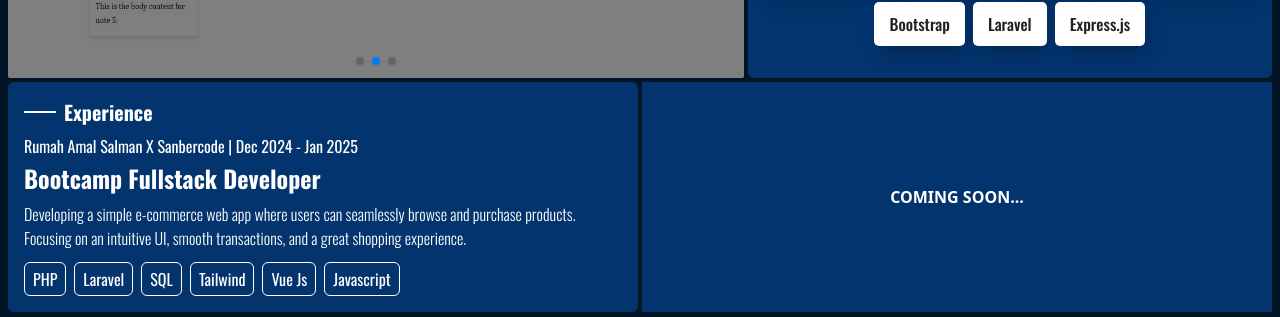
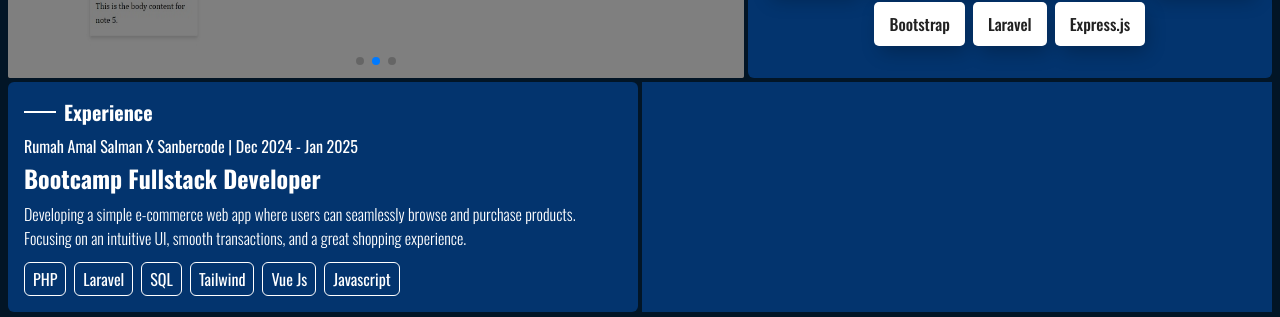
Before and after one commit to MchmdGalih/vue-portofolio, a Vue app: page / in a window 1280 px wide. Shown: the part 579-896 px from the top of the page. Built offline with nearby package versions, Linux system fonts and the light colour scheme; some icons are missing; a web font is replaced by a local one.

Commit message:
initial commit

```diff
--- a/src/App.vue
+++ b/src/App.vue
@@ -66,13 +66,7 @@
       <GridBox
         customClass="md:col-span-6 bg-[#03346E] md:row-span-1 col-span-12 grid-item"
       >
-        <div
-          class="w-full font-bold text-white h-full flex justify-center items-center"
-        >
-          <div class="flex flex-col text-center">
-            <p>COMING SOON...</p>
-          </div>
-        </div>
+        <div class="w-full font-bold text-white h-full grid grid-cols-2"></div>
       </GridBox>
     </GridWrapper>
   </main>
```
